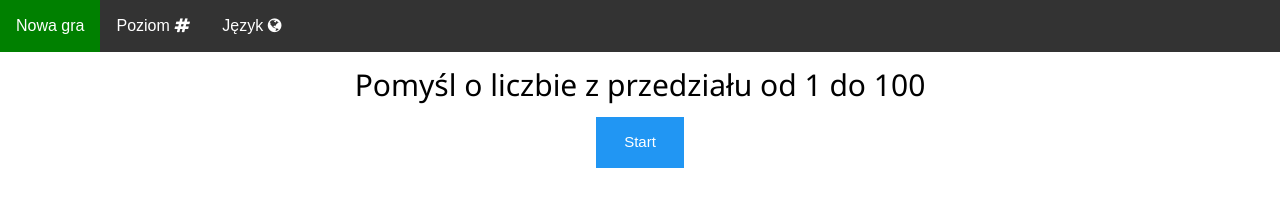
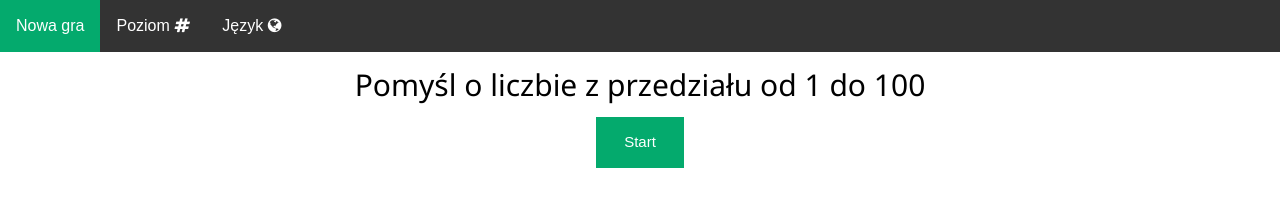
Before and after one commit to pbochynski/magic, a plain HTML site: page index.html in a window 1280 px wide. Drawn offline with nearby package versions, Linux system fonts and the light colour scheme.

Commit message:
Clean up

```diff
--- a/index.html
+++ b/index.html
@@ -42,7 +42,7 @@
 
     .navbar a:hover,
     .dropdown:hover .dropbtn {
-      background-color: green;
+      background-color: #04AA6D;
     }
 
     .dropdown-content {
--- a/magic.js
+++ b/magic.js
@@ -36,7 +36,6 @@ function card(nr) {
       result.push(pad(i, 4))
     }
   }
-  // result.sort((a,b)=>{ return  a%10 == b%10 ? Math.floor(a/10)-Math.floor(b/10) : (a%10) - (b%10)})
   return result.join(" ")
 }
 let cards = ""
@@ -47,11 +46,9 @@ function yesBtn() {
 function noBtn() {
   return `<button class="btn danger" onclick="next(0)">${msg("NO")}</button>\n`
 }
-function newGameBtn() {
-  return `<button class="btn info" onclick="init()">${msg("NEW_GAME")}</button>\n`
-}
+
 function startBtn() {
-  return `<button class="btn info" onclick="start()">${msg("START")}</button>\n`
+  return `<button class="btn success" onclick="start()">${msg("START")}</button>\n`
 }
 function thinkTxt(max) {
   return `<h2>${msg("THINK")}${max}</h2>`
```
